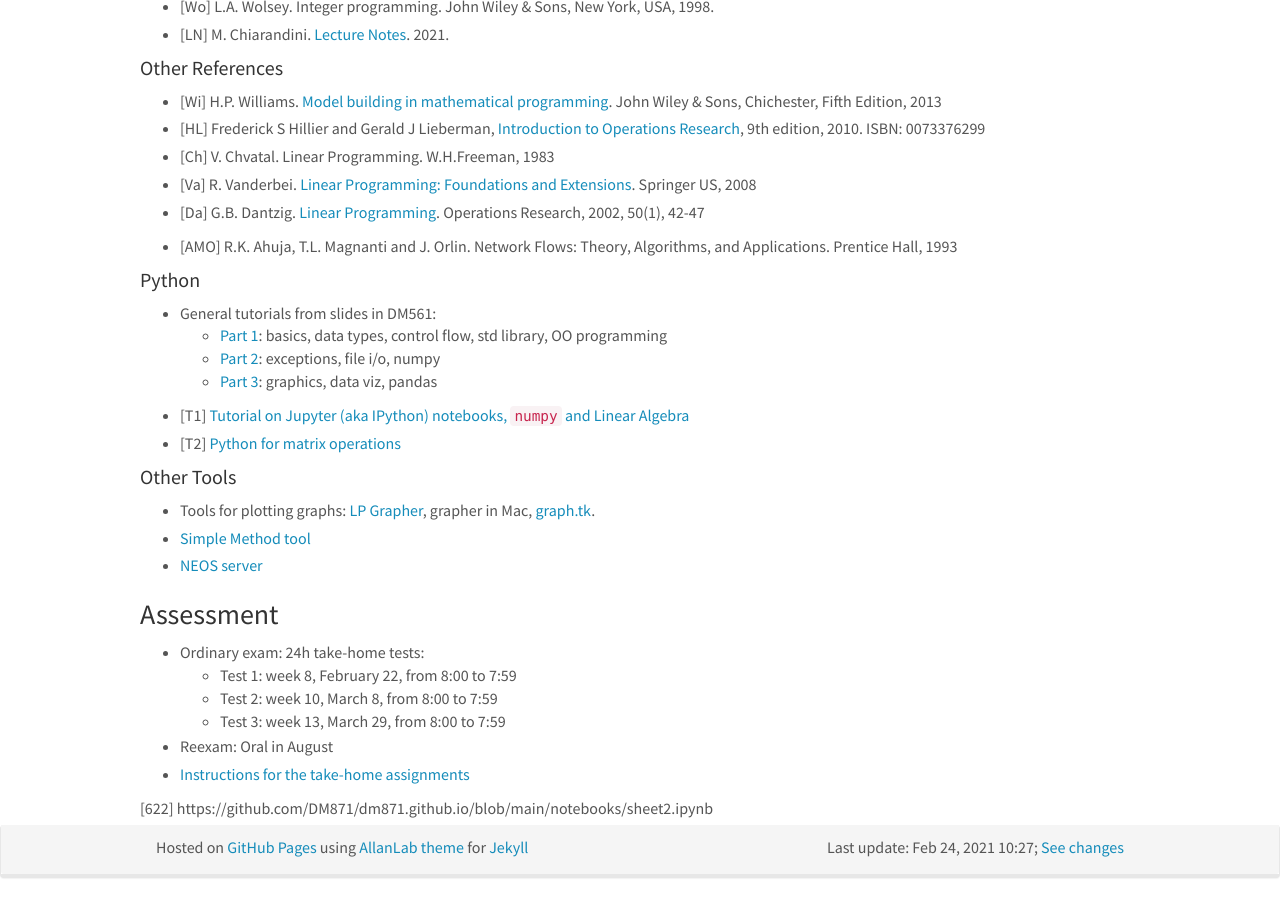
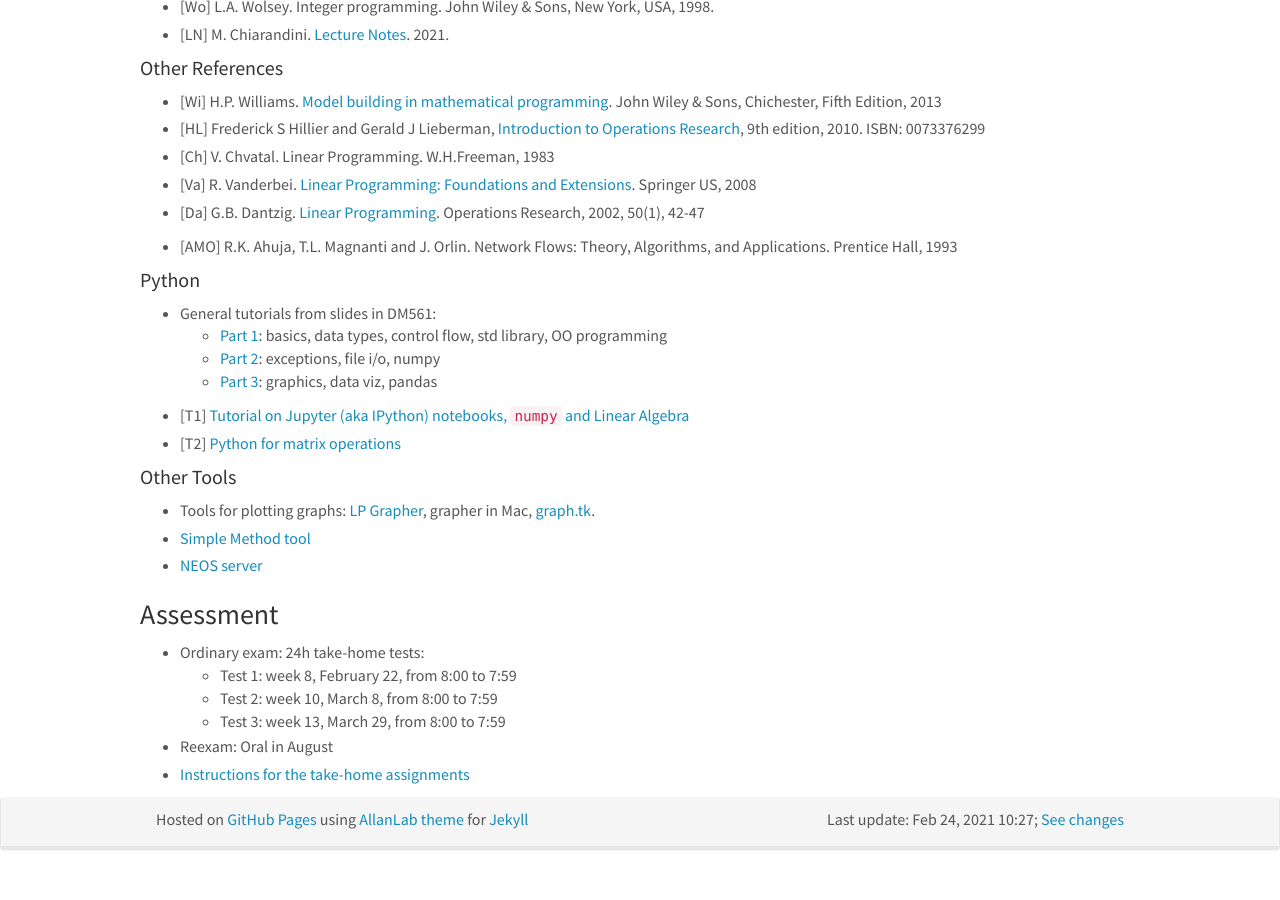
Before and after one commit to DM871/dm871_old_github_io, a Jekyll site: the page built from index.md, in a window 1280 px wide and 900 px high, scrolled down 1873 px. Built offline with Jekyll 4.4.1, drawn with Linux system fonts in a browser that asks for light colours; nearby versions of some CDN libraries; comment, search, counter and statistics services are not loaded; after the commit the page ends 2745 px from its top, so only the background shows below that.

```diff
--- a/index.md
+++ b/index.md
@@ -246,7 +246,7 @@
 [60]: {{ "/assets/Solutions/dm545_sheet0.pdf" | absolute_url }}
 [61]: {{ "/assets/Solutions/dm545_sheet1.pdf" | absolute_url }}
 [62]: {{ "/assets/Solutions/dm545_sheet2.pdf" | absolute_url }}
-[622] {{ "https://github.com/DM871/dm871.github.io/blob/main/notebooks/sheet2.ipynb" }}
+[622]: {{ "https://github.com/DM871/dm871.github.io/blob/main/notebooks/sheet2.ipynb" }}
 
 
 
```
